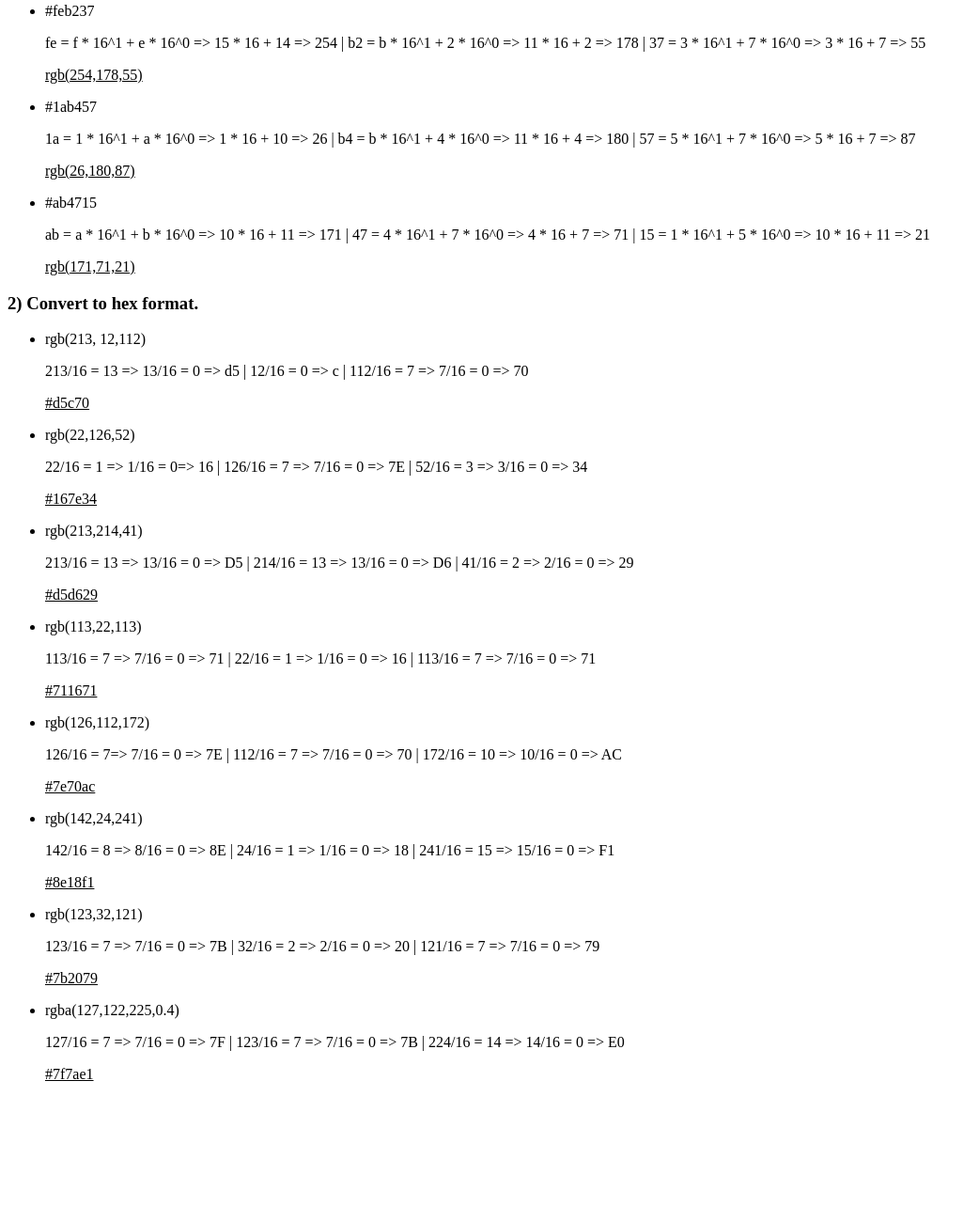
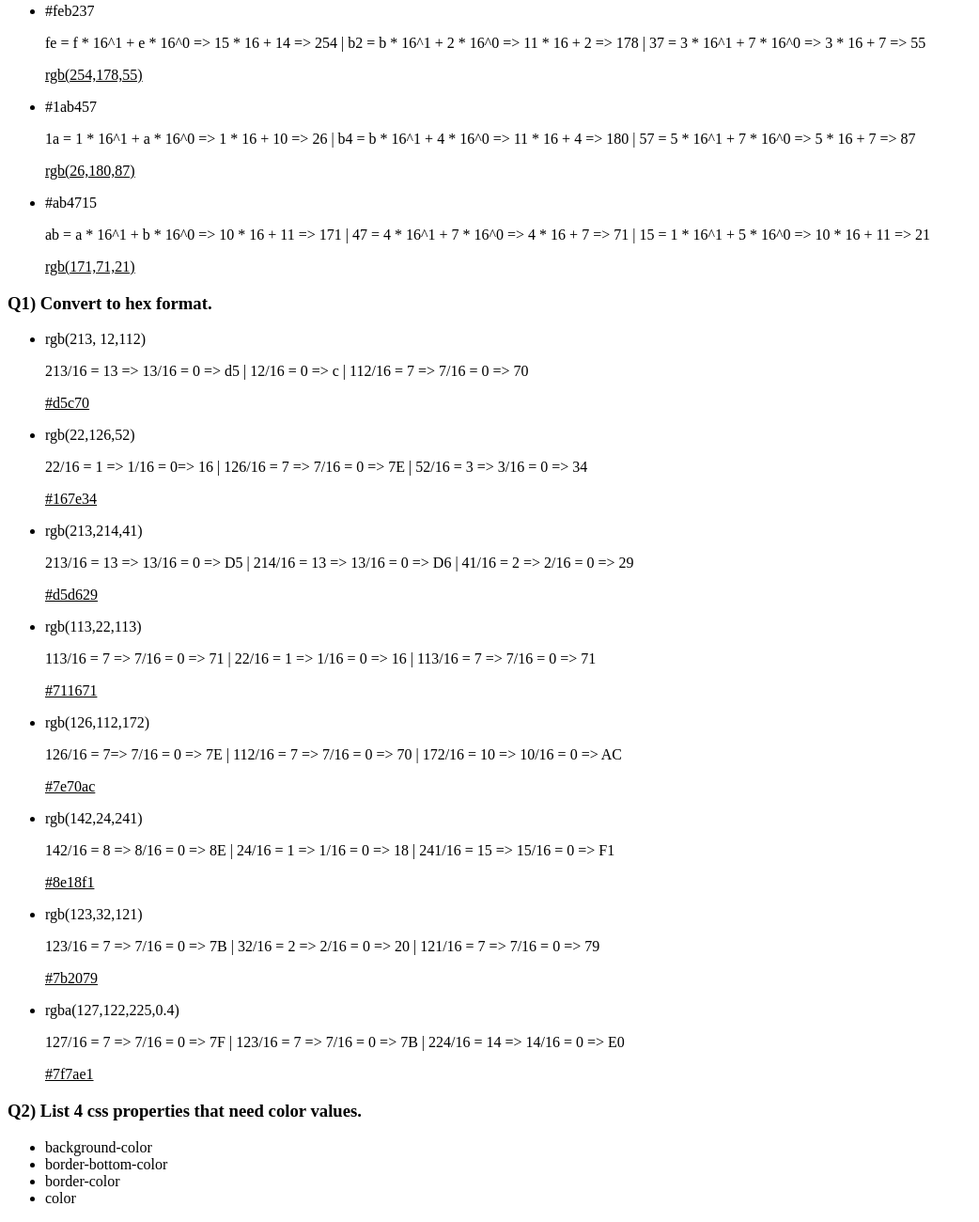
Before and after one commit to bgavigan/AME220Spring2022, a plain HTML site: page Module3/bgaviganassignment3.html in a window 1280 px wide. Shown: the part 682-1982 px from the top of the page at 94% size, without its empty margins (0-1042 px from the left). Before the commit the page ends 1850 px from the top, so only its background shows below. Drawn offline with Linux system fonts and the light colour scheme.

Commit message:
Update bgaviganassignment3.html

```diff
--- a/Module3/bgaviganassignment3.html
+++ b/Module3/bgaviganassignment3.html
@@ -6,7 +6,7 @@
 <h1>Assignment 3 - AME220 Spring 2022</h1>
 <h2>Bryan Gavigan</h2>
 <hr />
-<h3>1) Convert to rgb format.</h3>
+<h3>Q1) Convert to rgb format.</h3>
 <ul>
 <li>#61fa34</li>
 <p>61 = 6 * 16^1 + 1 * 16^0 => 96 + 1 => 97 | fa = f * 16^1 + a * 16^0 => 15 * 16 + 10 * 1 => 250 | 34 = 3 * 16^1 + 4 * 16^0 => 48 + 4 => 52</p>
@@ -33,7 +33,7 @@
 <p>ab = a * 16^1 + b * 16^0 => 10 * 16 + 11 => 171 | 47 = 4 * 16^1 + 7 * 16^0 => 4 * 16 + 7 => 71 | 15 = 1 * 16^1 + 5 * 16^0 => 10 * 16 + 11 => 21</p>
 <p><u>rgb(171,71,21)</u></p>
 </ul>
-<h3>2) Convert to hex format. </h3>
+<h3>Q1) Convert to hex format. </h3>
 <ul>
 <li>rgb(213, 12,112)</li>
 <p>213/16 = 13 => 13/16 = 0 => d5 | 12/16 = 0 => c | 112/16 = 7 => 7/16 = 0 => 70</p>
@@ -60,5 +60,12 @@
 <p>127/16 = 7 => 7/16 = 0 => 7F | 123/16 = 7 => 7/16 = 0 => 7B | 224/16 = 14 => 14/16 = 0 => E0</p>
 <p><u>#7f7ae1</u></p>
 </ul>
+<h3>Q2) List 4 css properties that need color values.</h3>
+ <ul>
+   <li>background-color</li>
+   <li>border-bottom-color</li>
+   <li>border-color</li>
+   <li>color</li>
+ </ul>
 </body>
 </html>
```
